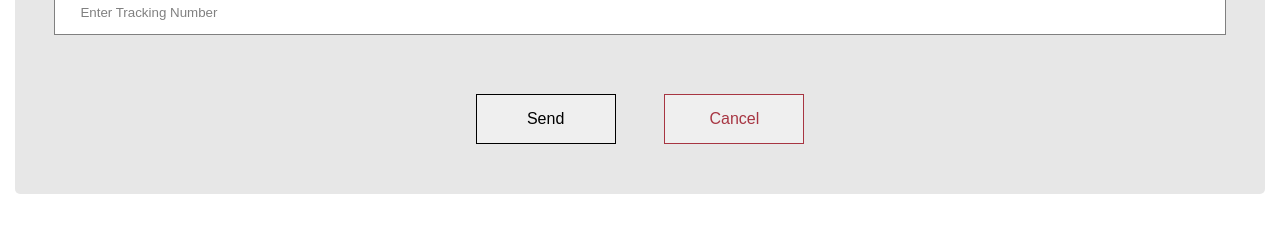
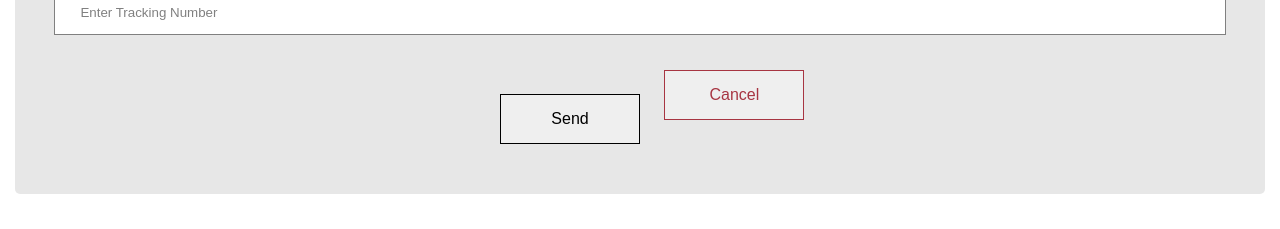
Before and after one commit to FACG4/mwb, a React (Create React App) app in the folder src/client/: page /tracker/1 in a window 1280 px wide. Shown: the part 214-443 px from the top of the page. Built offline with nearby package versions, Linux system fonts and the light colour scheme; no server answers.

Commit message:
Edit handelTrackNumber function

```diff
--- a/src/client/src/Pages/tracker/index.js
+++ b/src/client/src/Pages/tracker/index.js
@@ -13,18 +13,18 @@ library.add(faArrowLeft, faCheckCircle);
 
 class Tracker extends Component {
   static contextTypes = {
-    router: () => true
+    router: () => true,
   };
 
   constructor(props) {
     super(props);
     this.state = {
       isModalVisible: false,
-      trakerNumberData: {}
+      trakerNumberData: {},
     };
   }
 
-  handelTrackNumber = e => {
+  handelTrackNumber = (e) => {
     e.preventDefault();
   };
 
@@ -36,31 +36,31 @@ class Tracker extends Component {
     this.setState({ isModalVisible: false });
   };
 
-  handelTrackNumber = e => {
+  handelTrackNumber = (e) => {
     e.preventDefault();
     const { trakerNumber } = e.target;
-
     const { trakerNumberData } = this.state;
     this.setState(
       {
         trakerNumberData: {
-          trakerNumber: trakerNumber.value
-        }
+          trakerNumber: trakerNumber.value,
+        },
       },
       () => {
         fetch('/api/tracker', {
           method: 'POST',
+          credentials: 'same-origin',
           headers: {
             'content-type': 'application/json',
-            credentials: 'same-origin'
+
 
           },
           body: JSON.stringify({
             trakerNumber: this.state.trakerNumberData.trakerNumber,
-            orderId: this.props.match.params.order_id_for_tracking
-          })
+            orderId: this.props.match.params.order_id_for_tracking,
+          }),
         }).then(() => this.visablePopUp());
-      }
+      },
     );
   };
 
@@ -70,7 +70,7 @@ class Tracker extends Component {
       <Fragment>
         <HeaderWithSideBar title="Orders" />
         <form onSubmit={this.handelTrackNumber} className="track--form">
-            <span onClick={() => this.context.router.history.go(-2)}>
+          <span onClick={() => this.context.router.history.go(-2)}>
             <FontAwesomeIcon icon={faArrowLeft} />
           </span>
           <h2>Enter tracking number</h2>
@@ -80,7 +80,6 @@ class Tracker extends Component {
           </p>
 
 
-
           <Input
             placeholder="Enter Tracking Number"
             type="text"
@@ -88,10 +87,9 @@ class Tracker extends Component {
           />
 
 
-
           <div className="buttonsDiv">
             <Input value="Send" type="submit" className="green" />
-            <Input value="Cancel" type="button" className="redBtn" onClick={()=>window.location='/orders' }/>
+            <button className="redBtn" onClick={() => window.location = '/orders'}>Cancel </button>
           </div>
         </form>
 
--- a/src/server/controllers/tracker.js
+++ b/src/server/controllers/tracker.js
@@ -1,4 +1,3 @@
-
 const update = require('../model/queries/update');
 const select = require('../model/queries/select');
 const { sendSMS } = require('./sendSMS');
```
Also changed, not shown: 2 other files (tests, documents, lock files or other folders).
